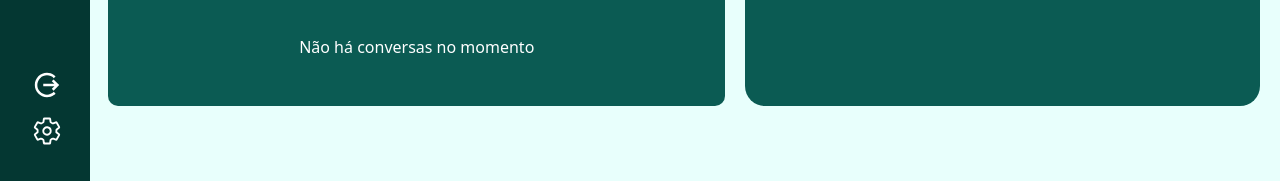
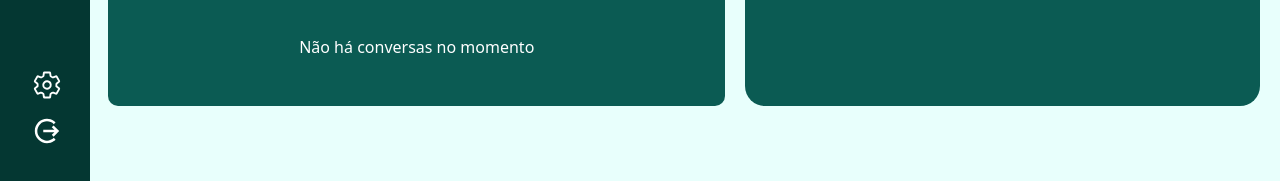
Before and after one commit to BSM-Global-Solution/evolvere, a React (Vite) app: page /dashboardUsuario in a window 1280 px wide. Shown: the part 616-797 px from the top of the page. Built offline with nearby package versions, Linux system fonts and the light colour scheme; a web font is replaced by a local one.

Commit message:
feat(headerUsuarioData): alterado o posicionamento dos links

```diff
--- a/src/data/headerUsuarioData.tsx
+++ b/src/data/headerUsuarioData.tsx
@@ -13,6 +13,6 @@ export const HeaderUsuarioData = [
     {icon: <LuPlaneTakeoff size={30} />, label: "Planos de Carreira", link: "/planosDeCarreira", title: "Ir para os Planos de Carreira"},
     {icon: <RiWechatLine size={30} />, label: "Chats", link: "/chats", title: "Ir para os Chats"},
     {icon: <BsPeople size={30} />, label: "Mentores", link: "/mentores", title: "Ir para os Mentores"},
+    {icon: <IoSettingsOutline size={30} />, label: "Configurações", link: "/mentores", title: "Abrir as configurações"},
     {icon: <IoMdLogOut size={30} />, label: "Sair", link: "/", title: "Sair"},
-    {icon: <IoSettingsOutline size={30} />, label: "Configurações", link: "/mentores", title: "Abrir as configurações"},
 ]
```
